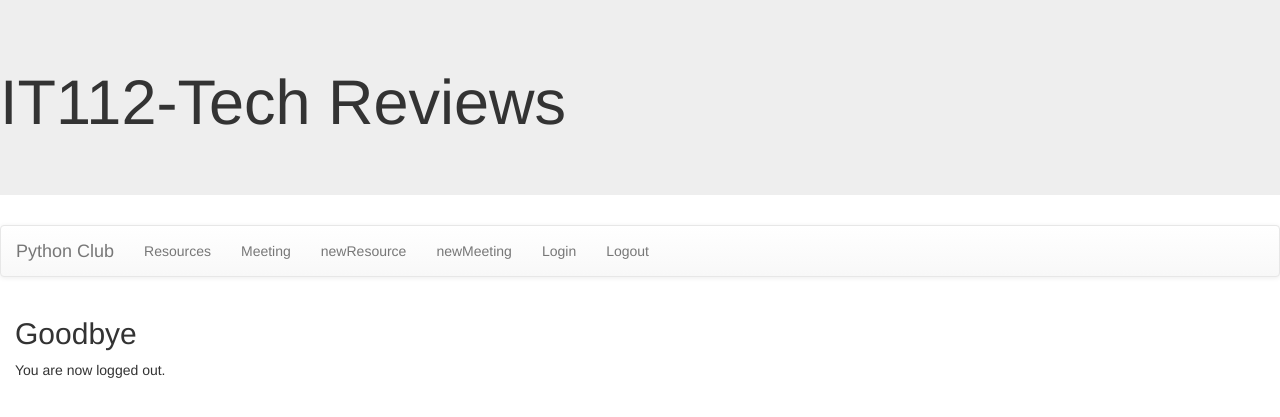
After one commit to SEA-Hank/PythonClub, a Django app: page /club/logoutmessage/ in a window 1280 px wide. The commit adds this page. Shown: the top 417 px of the page. Run offline with Django 3.2, Linux system fonts and the light colour scheme; some libraries are stand-ins or nearby versions.

Commit message:
login and logout

```diff
--- a/Club/templates/base.html
+++ b/Club/templates/base.html
@@ -33,6 +33,8 @@
           <li><a href="{% url 'getMeeting' %}">Meeting</a></li>
           <li><a href="{% url 'newResource' %}">newResource</a></li>
           <li><a href="{% url 'newMeeting' %}">newMeeting</a></li>
+          <li><a href="{% url 'login' %}">Login</a></li>
+          <li><a href="{% url 'logout' %}">Logout</a></li>
         </ul>
       </div>
     </nav>
--- /dev/null
+++ b/Club/templates/club/loginmessage.html
@@ -0,0 +1,4 @@
+{% extends 'base.html' %} {% block content %}
+<h2>Thank you</h2>
+<p>Thank you for logging in.</p>
+{% endblock%} {% endblock %}
--- /dev/null
+++ b/Club/templates/club/logoutmessage.html
@@ -0,0 +1,4 @@
+{% extends 'base.html' %} {% block content %}
+<h2>Goodbye</h2>
+<p>You are now logged out.</p>
+{% endblock%}
--- a/Club/urls.py
+++ b/Club/urls.py
@@ -8,5 +8,7 @@ urlpatterns = [
     path('getMeeting', views.getMeeting, name='getMeeting'),
     path('meetingDetail/<int:id>', views.meetingDetails, name='meetingDetails'),
     path('newResource', views.newResource, name='newResource'),
-    path('newMeeting', views.newMeeting, name='newMeeting')
+    path('newMeeting', views.newMeeting, name='newMeeting'),
+    path('loginmessage/', views.loginmessage, name='loginmessage'),
+    path('logoutmessage/', views.logoutmessage, name='logoutmessage'),
 ]
--- a/Club/views.py
+++ b/Club/views.py
@@ -1,6 +1,7 @@
 from django.shortcuts import get_object_or_404, render
 from .models import Resource, Meeting
 from .forms import MeetingForm, ResourceForm
+from django.contrib.auth.decorators import login_required
 # Create your views here.
 
 
@@ -23,6 +24,7 @@ def meetingDetails(request, id):
     return render(request, 'club/meetingDetails.html', {"details": details})
 
 
+@login_required
 def newResource(request):
     isSaveOne = False
     if request.method == 'POST':
@@ -34,6 +36,7 @@ def newResource(request):
     return render(request, 'club/newResource.html', {'form': form, 'isSaveOne': isSaveOne})
 
 
+@login_required
 def newMeeting(request):
     isSaveOne = False
     if request.method == 'POST':
@@ -43,3 +46,11 @@ def newMeeting(request):
             isSaveOne = True
     form = MeetingForm()
     return render(request, 'club/newMeeting.html', {'form': form, "isSaveOne": isSaveOne})
+
+
+def loginmessage(request):
+    return render(request, 'club/loginmessage.html')
+
+
+def logoutmessage(request):
+    return render(request, 'club/logoutmessage.html')
--- a/PythonClub/settings.py
+++ b/PythonClub/settings.py
@@ -127,3 +127,6 @@ USE_TZ = True
 # https://docs.djangoproject.com/en/3.1/howto/static-files/
 
 STATIC_URL = '/static/'
+
+LOGIN_REDIRECT_URL = 'loginmessage'
+LOGOUT_REDIRECT_URL = 'logoutmessage'
--- a/PythonClub/urls.py
+++ b/PythonClub/urls.py
@@ -19,4 +19,5 @@ from django.urls import path, include
 urlpatterns = [
     path('admin/', admin.site.urls),
     path('club/', include('Club.urls')),
+    path('accounts/', include('django.contrib.auth.urls')),
 ]
```
Also changed, not shown: Club/templates/registration/login.html (added, +8 -0 lines).
